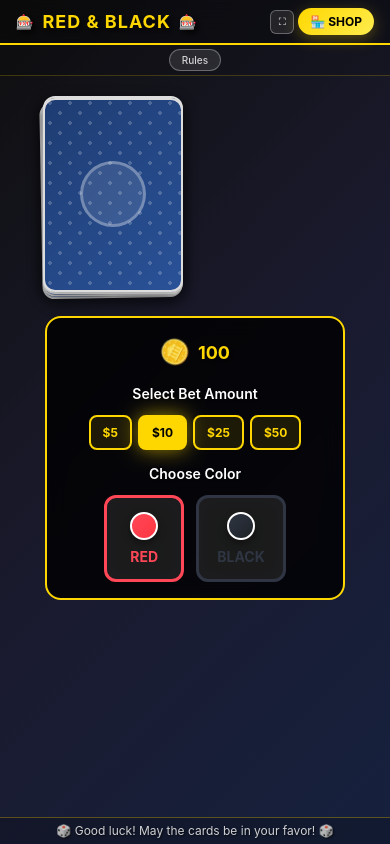
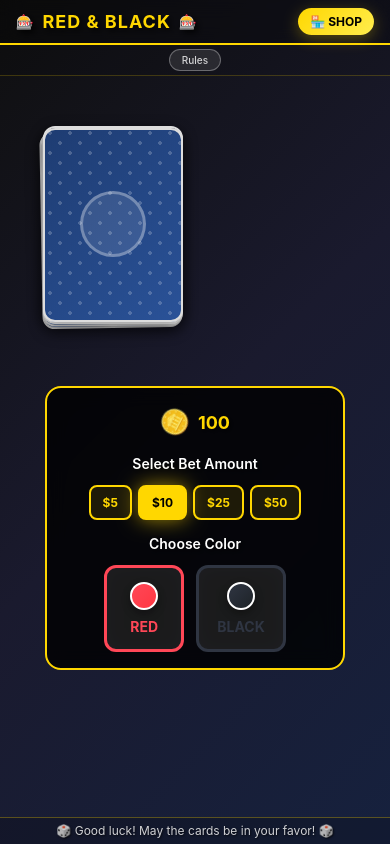
Before and after one commit to Boyiiiii/red-black, a React (Vite) app: page / in a window 390 px wide. Built offline with nearby package versions, Linux system fonts and the light colour scheme.

Commit message:
Remove full scrren elements and update style

```diff
--- a/src/App.css
+++ b/src/App.css
@@ -1,11 +1,13 @@
 .app {
-  min-height: 100vh;
+  min-height: 90vh;
+  max-height: 100vh;
   background: linear-gradient(135deg, #0f0f0f, #1a1a2e, #16213e);
   color: white;
   display: flex;
   flex-direction: column;
   position: relative;
   overflow-x: hidden;
+  overflow-y: auto;
 }
 
 .app::before {
@@ -38,10 +40,11 @@
   display: flex;
   justify-content: space-between;
   align-items: center;
-  padding: 20px 40px;
+  padding: 12px 40px;
   background: rgba(0, 0, 0, 0.3);
   backdrop-filter: blur(10px);
   border-bottom: 2px solid #ffd700;
+  flex-shrink: 0;
 }
 
 .game-title {
@@ -69,35 +72,6 @@
   }
 }
 
-.header-buttons {
-  display: flex;
-  align-items: center;
-  gap: 8px;
-}
-
-.fullscreen-button {
-  padding: 8px;
-  background: rgba(255, 255, 255, 0.1);
-  border: 1px solid rgba(255, 255, 255, 0.3);
-  border-radius: 8px;
-  color: #fff;
-  font-size: 14px;
-  cursor: pointer;
-  transition: all 0.3s ease;
-  backdrop-filter: blur(5px);
-  width: 32px;
-  height: 32px;
-  display: flex;
-  align-items: center;
-  justify-content: center;
-}
-
-.fullscreen-button:hover {
-  background: rgba(255, 255, 255, 0.2);
-  border-color: rgba(255, 255, 255, 0.5);
-  transform: translateY(-1px);
-}
-
 .shop-button {
   padding: 12px 24px;
   background: linear-gradient(135deg, #ffd700, #ffed4e);
@@ -120,9 +94,10 @@
 .rules-section {
   display: flex;
   justify-content: center;
-  padding: 10px 0;
+  padding: 6px 0;
   background: rgba(0, 0, 0, 0.1);
   border-bottom: 1px solid rgba(255, 215, 0, 0.2);
+  flex-shrink: 0;
 }
 
 .rules-button {
@@ -340,10 +315,11 @@
 }
 
 .game-footer {
-  padding: 20px;
+  padding: 12px;
   text-align: center;
   background: rgba(0, 0, 0, 0.2);
   border-top: 1px solid rgba(255, 215, 0, 0.3);
+  flex-shrink: 0;
 }
 
 .game-footer p {
@@ -379,18 +355,6 @@
     font-size: 14px;
   }
 
-  .header-buttons {
-    gap: 4px;
-  }
-
-  .fullscreen-button {
-    padding: 4px;
-    font-size: 10px;
-    width: 24px;
-    height: 24px;
-    border-radius: 6px;
-  }
-
   .shop-button {
     padding: 6px 12px;
     font-size: 12px;
@@ -409,21 +373,22 @@
   .game-content {
     flex: 1;
     flex-direction: column;
-    gap: 16px;
+
     align-items: center;
     min-height: 0;
     justify-content: flex-start;
-    padding-top: 20px;
+    padding-top: 50px;
+    padding-bottom: 8px;
   }
 
   .card-area {
-    gap: 12px;
+    gap: 8px;
     flex-shrink: 0;
     display: flex;
     flex-direction: column;
     justify-content: flex-start;
     align-items: center;
-    margin-bottom: 8px;
+    margin-bottom: 4px;
   }
 
   .card-display {
@@ -512,18 +477,6 @@
     font-size: 12px;
   }
 
-  .header-buttons {
-    gap: 3px;
-  }
-
-  .fullscreen-button {
-    padding: 3px;
-    font-size: 8px;
-    width: 20px;
-    height: 20px;
-    border-radius: 4px;
-  }
-
   .shop-button {
     padding: 4px 8px;
     font-size: 10px;
--- a/src/App.tsx
+++ b/src/App.tsx
@@ -1,83 +1,19 @@
-import { useState, useEffect } from "react";
+import { useState } from "react";
 import { useGameState } from "./hooks/useGameState";
 import Card from "./components/Card";
 import BettingPanel from "./components/BettingPanel";
 import Shop from "./components/Shop";
 import ResultAnimation from "./components/ResultAnimation";
 import RulesModal from "./components/RulesModal";
-import "./types/fullscreen";
 import "./App.css";
 
 function App() {
   const { gameState, setBet, addChips, playGame, closeResult } = useGameState();
   const [showShop, setShowShop] = useState(false);
   const [showRules, setShowRules] = useState(false);
-  const [isFullscreen, setIsFullscreen] = useState(false);
 
   const handleBuyChips = (amount: number) => {
     addChips(amount);
-  };
-
-  useEffect(() => {
-    const handleFullscreenChange = () => {
-      setIsFullscreen(!!document.fullscreenElement);
-    };
-
-    document.addEventListener("fullscreenchange", handleFullscreenChange);
-    document.addEventListener("webkitfullscreenchange", handleFullscreenChange);
-    document.addEventListener("mozfullscreenchange", handleFullscreenChange);
-    document.addEventListener("MSFullscreenChange", handleFullscreenChange);
-
-    return () => {
-      document.removeEventListener("fullscreenchange", handleFullscreenChange);
-      document.removeEventListener(
-        "webkitfullscreenchange",
-        handleFullscreenChange
-      );
-      document.removeEventListener(
-        "mozfullscreenchange",
-        handleFullscreenChange
-      );
-      document.removeEventListener(
-        "MSFullscreenChange",
-        handleFullscreenChange
-      );
-    };
-  }, []);
-
-  const toggleFullscreen = async () => {
-    try {
-      const elem = document.documentElement;
-
-      if (
-        !document.fullscreenElement &&
-        !document.webkitFullscreenElement &&
-        !document.mozFullScreenElement &&
-        !document.msFullscreenElement
-      ) {
-        if (elem.requestFullscreen) {
-          await elem.requestFullscreen();
-        } else if (elem.webkitRequestFullscreen) {
-          await elem.webkitRequestFullscreen();
-        } else if (elem.mozRequestFullScreen) {
-          await elem.mozRequestFullScreen();
-        } else if (elem.msRequestFullscreen) {
-          await elem.msRequestFullscreen();
-        }
-      } else {
-        if (document.exitFullscreen) {
-          await document.exitFullscreen();
-        } else if (document.webkitExitFullscreen) {
-          await document.webkitExitFullscreen();
-        } else if (document.mozCancelFullScreen) {
-          await document.mozCancelFullScreen();
-        } else if (document.msExitFullscreen) {
-          await document.msExitFullscreen();
-        }
-      }
-    } catch (error) {
-      console.log("Fullscreen not supported or blocked:", error);
-    }
   };
 
   return (
@@ -88,14 +24,9 @@ function App() {
           RED & BLACK
           <span className="title-icon">🎰</span>
         </div>
-        <div className="header-buttons">
-          <button className="fullscreen-button" onClick={toggleFullscreen}>
-            {isFullscreen ? "⛶" : "⛶"}
-          </button>
-          <button className="shop-button" onClick={() => setShowShop(true)}>
-            🏪 SHOP
-          </button>
-        </div>
+        <button className="shop-button" onClick={() => setShowShop(true)}>
+          🏪 SHOP
+        </button>
       </div>
 
       <div className="rules-section">
--- a/src/types/fullscreen.ts
+++ /dev/null
@@ -1,19 +0,0 @@
-// TypeScript declarations for fullscreen API
-declare global {
-  interface Document {
-    webkitFullscreenElement?: Element;
-    mozFullScreenElement?: Element;
-    msFullscreenElement?: Element;
-    webkitExitFullscreen?: () => Promise<void>;
-    mozCancelFullScreen?: () => Promise<void>;
-    msExitFullscreen?: () => Promise<void>;
-  }
-
-  interface HTMLElement {
-    webkitRequestFullscreen?: () => Promise<void>;
-    mozRequestFullScreen?: () => Promise<void>;
-    msRequestFullscreen?: () => Promise<void>;
-  }
-}
-
-export {};
```
